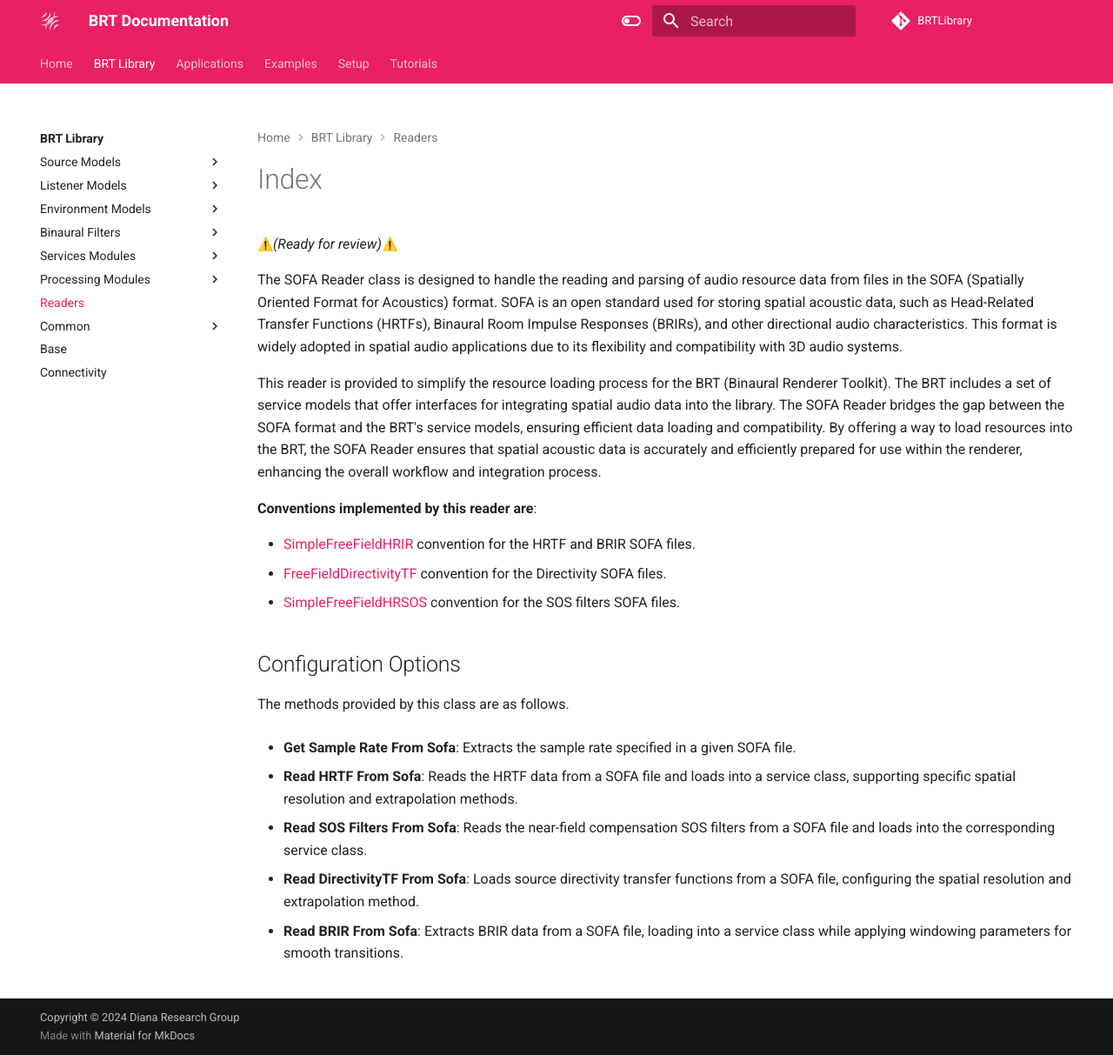
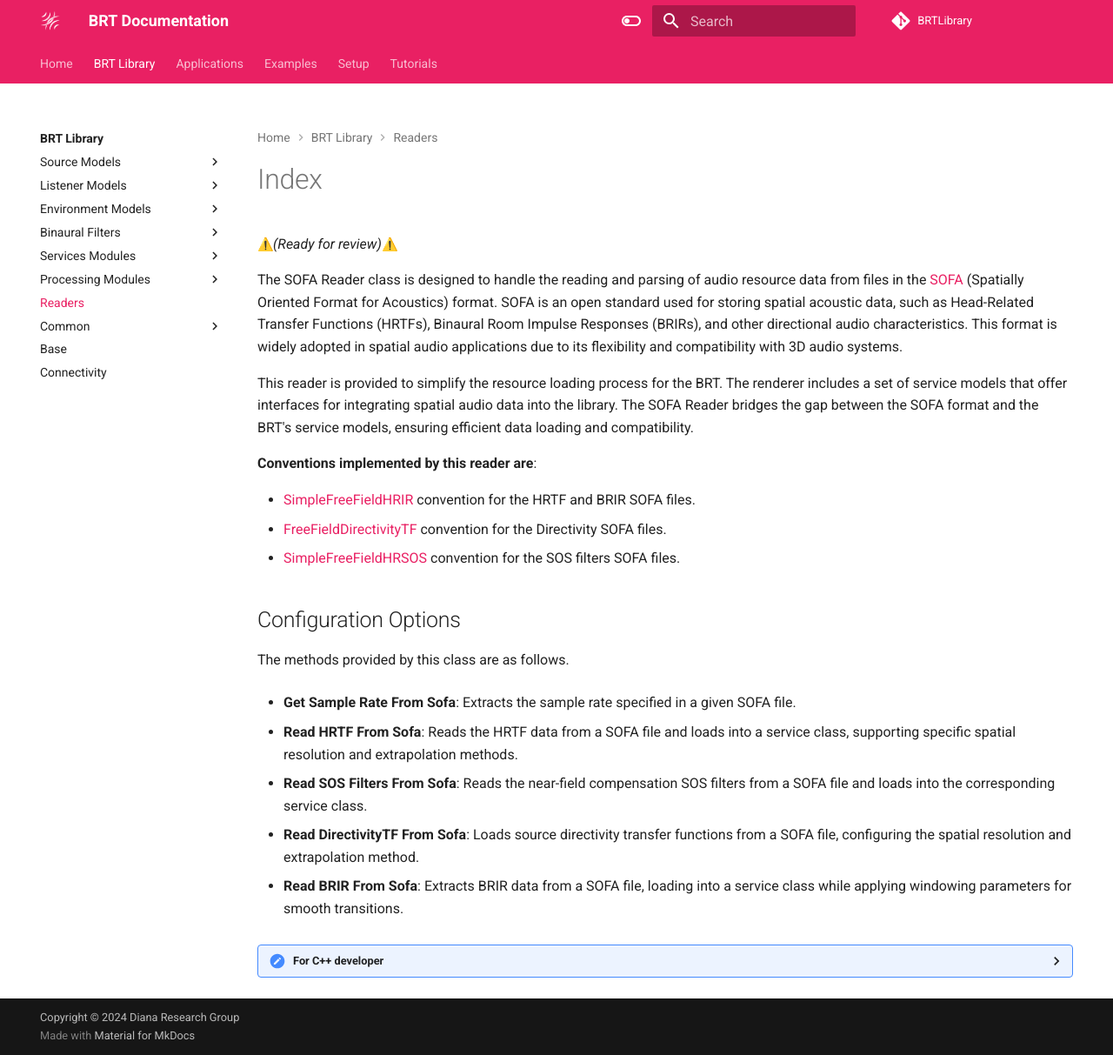
Before and after one commit to GrupoDiana/BRT-Documentation, an MkDocs documentation site: the page built from docs/library/readers/index.md, in a window 1280 px wide and 1213 px high. Shown: the whole window at 87% size. Built offline with MkDocs 1.6.1 and Material for MkDocs 9.7.7, drawn with Linux system fonts in a browser that asks for light colours; emoji names are drawn with the system emoji font; comment, search, counter and statistics services are not loaded.

Commit message:
feat: reader ready for review

```diff
--- a/docs/library/readers/index.md
+++ b/docs/library/readers/index.md
@@ -1,8 +1,8 @@
 :warning:*(Ready for review)*:warning:
 
-The SOFA Reader class is designed to handle the reading and parsing of audio resource data from files in the SOFA (Spatially Oriented Format for Acoustics) format. SOFA is an open standard used for storing spatial acoustic data, such as Head-Related Transfer Functions (HRTFs), Binaural Room Impulse Responses (BRIRs), and other directional audio characteristics. This format is widely adopted in spatial audio applications due to its flexibility and compatibility with 3D audio systems.
+The SOFA Reader class is designed to handle the reading and parsing of audio resource data from files in the <a href="https://www.sofaconventions.org/mediawiki/index.php/SOFA_(Spatially_Oriented_Format_for_Acoustics)" target="_blank">SOFA</a> (Spatially Oriented Format for Acoustics) format. SOFA is an open standard used for storing spatial acoustic data, such as Head-Related Transfer Functions (HRTFs), Binaural Room Impulse Responses (BRIRs), and other directional audio characteristics. This format is widely adopted in spatial audio applications due to its flexibility and compatibility with 3D audio systems.
 
-This reader is provided to simplify the resource loading process for the BRT (Binaural Renderer Toolkit). The BRT includes a set of service models that offer interfaces for integrating spatial audio data into the library. The SOFA Reader bridges the gap between the SOFA format and the BRT's service models, ensuring efficient data loading and compatibility. By offering a way to load resources into the BRT, the SOFA Reader ensures that spatial acoustic data is accurately and efficiently prepared for use within the renderer, enhancing the overall workflow and integration process.
+This reader is provided to simplify the resource loading process for the BRT. The renderer includes a set of service models that offer interfaces for integrating spatial audio data into the library. The SOFA Reader bridges the gap between the SOFA format and the BRT's service models, ensuring efficient data loading and compatibility.
 
 **Conventions implemented by this reader are**:
 
@@ -25,3 +25,9 @@ The methods provided by this class are as follows.
 - **Read DirectivityTF From Sofa**: Loads source directivity transfer functions from a SOFA file, configuring the spatial resolution and extrapolation method.
 
 - **Read BRIR From Sofa**: Extracts BRIR data from a SOFA file, loading into a service class while applying windowing parameters for smooth transitions.
+
+
+<details>
+<summary>For C++ developer</summary>
+Section under construction
+</details>
```
